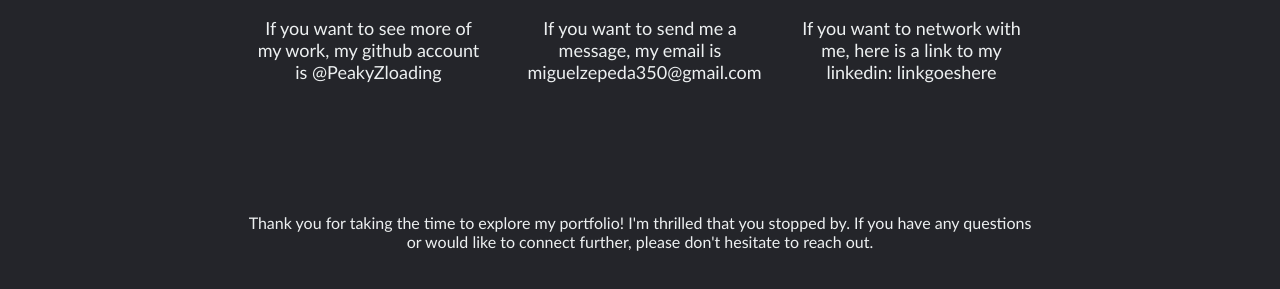
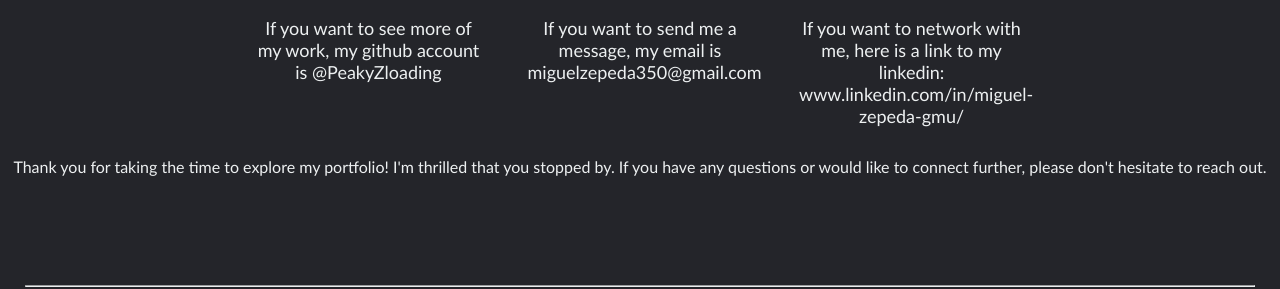
Before and after one commit to PeakyZloading/PersonalPortfolio, a plain HTML site: page pages/contactMe.html in a window 1280 px wide. Shown: the part 440-729 px from the top of the page. Drawn offline with Linux system fonts and the light colour scheme.

Commit message:
Implements linkedin information and fixes nav bar shaking bug

```diff
--- a/pages/contactMe.html
+++ b/pages/contactMe.html
@@ -34,8 +34,8 @@
                 <div class="contact-text">If you want to send me a message, my email is miguelzepeda350@gmail.com</div>
             </div>
             <div class="contact">
-                <a href="https://www.linkedin.com/" target="_blank" rel="noopener noreferrer"><img src="../assets/linkedin.svg"></a>
-                <div class="contact-text">If you want to network with me, here is a link to my linkedin: linkgoeshere</div>
+                <a href="https://www.linkedin.com/in/miguel-zepeda-gmu/" target="_blank" rel="noopener noreferrer"><img src="../assets/linkedin.svg"></a>
+                <div class="contact-text">If you want to network with me, here is a link to my linkedin: www.linkedin.com/in/miguel-zepeda-gmu/</div>
             </div>
         </div>
 
--- a/styles/styles.css
+++ b/styles/styles.css
@@ -178,10 +178,6 @@ footer > *{
     text-align: center;
     color: #edf0f1;
     font-family: 'Trebuchet MS', 'Lucida Sans Unicode', 'Lucida Grande', 'Lucida Sans', Arial, sans-serif;
-    max-width: 800px;
-    margin: 0 auto;
-    margin-top: 100px;
-    margin-bottom: 50px;
 }
 
 #about-me-header{
```
Also changed, not shown: pages/projects.html (+0 -16 lines).
